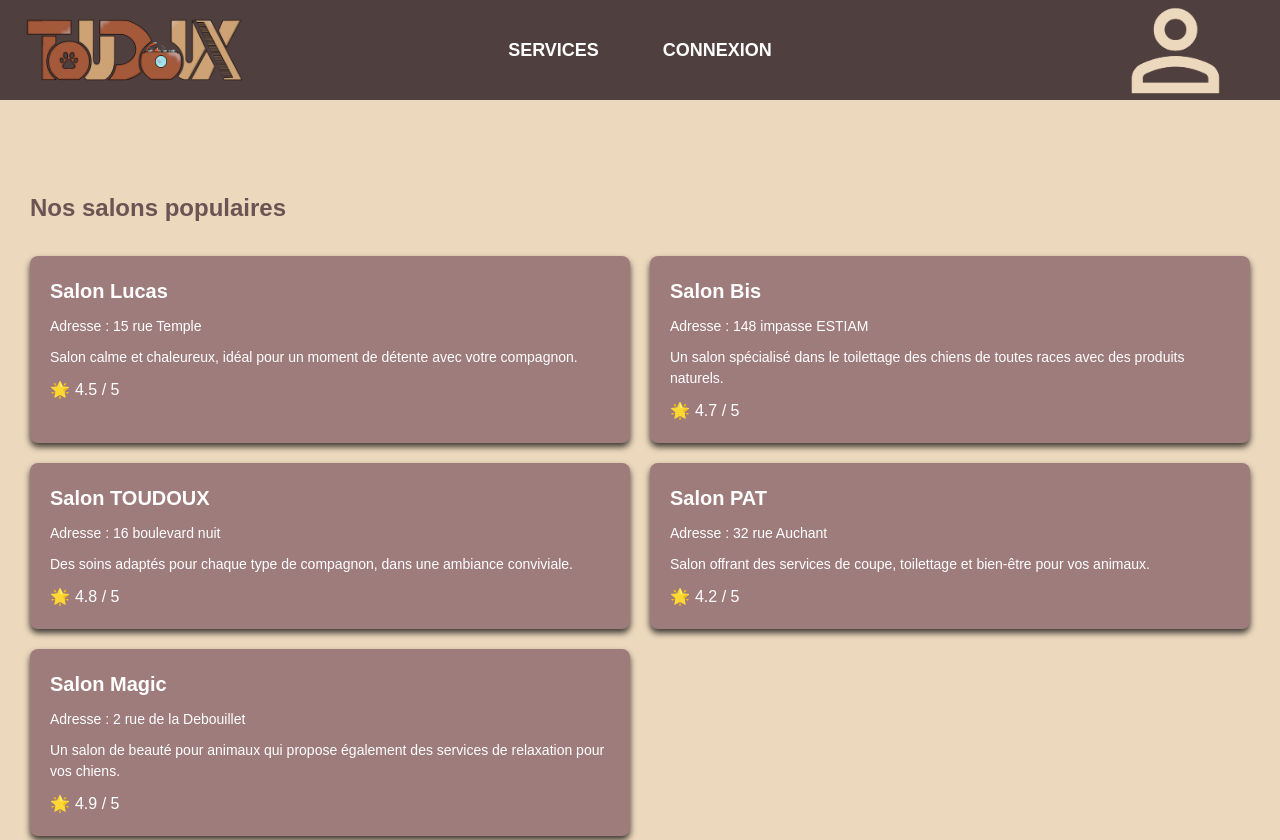
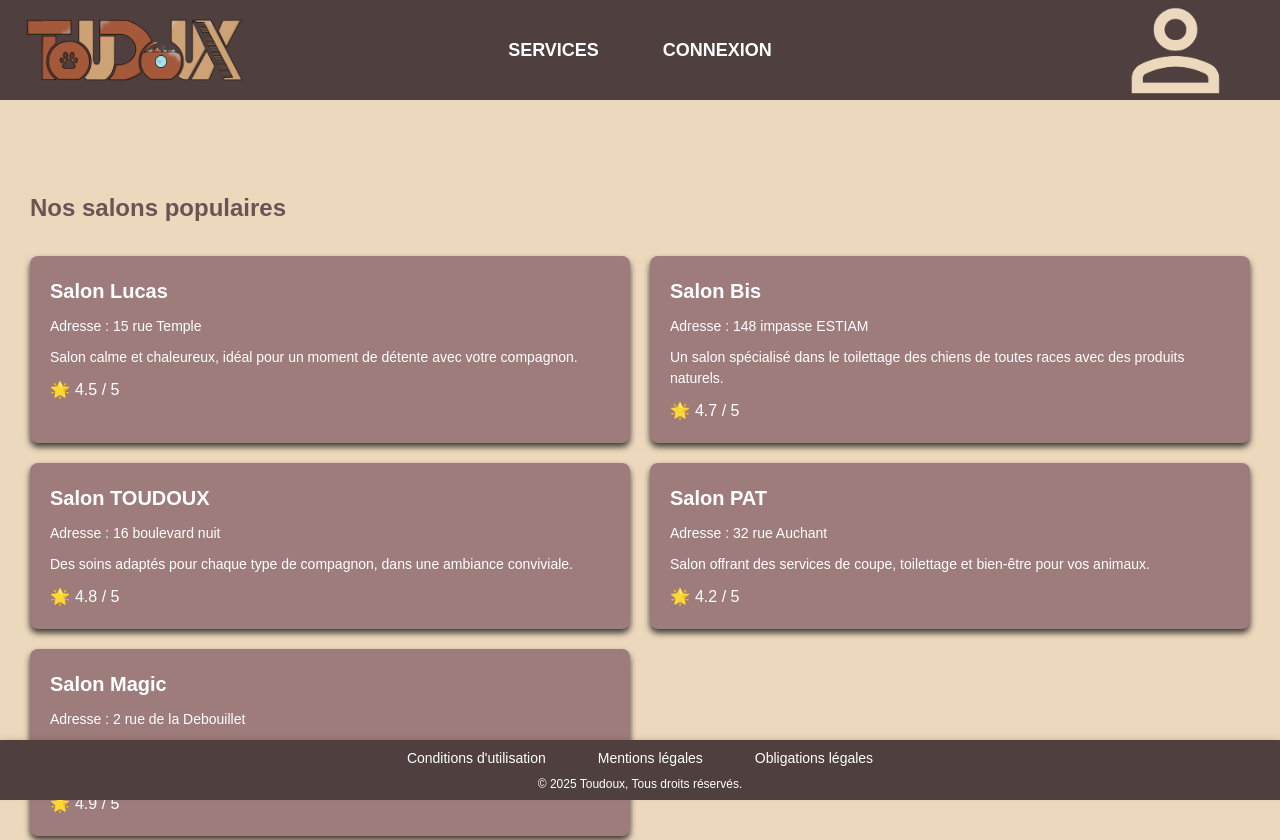
Before and after one commit to Lucasmes93/ToudouxWeb, a Next.js app: page /services in a window 1280 px wide. Shown: the top 840 px of the page. Built offline with nearby package versions, Linux system fonts and the light colour scheme.

Commit message:
changement de conflits du css

```diff
--- a/styles/services.css
+++ b/styles/services.css
@@ -34,6 +34,37 @@ body {
   z-index: 10;
 }
 
+footer {
+  position: fixed; /* Fixe le footer en bas de l'écran */
+  bottom: 0;
+  left: 0;
+  width: 100vw; /* Prend toute la largeur de l'écran */
+  height: 60px; /* Hauteur fixe (ajuste si nécessaire) */
+  background-color: #503f3f; /* Garde la couleur actuelle */
+  color: white;
+  display: flex;
+  flex-direction: column;
+  justify-content: center;
+  align-items: center;
+  z-index: 1000; /* Assure qu’il est au-dessus des autres éléments si besoin */
+  box-shadow: 0px -2px 5px rgba(0, 0, 0, 0.1); /* Optionnel : effet d'ombre */
+
+}
+
+footer a {
+color: white;
+text-decoration: none;
+margin: 0 10px;
+transition: color 0.3s;
+}
+
+footer a:hover {
+text-decoration: underline;
+}
+
+footer p {
+font-size: 0.75rem;
+}
 
 .nav-links {
   @apply flex justify-center gap-8 text-sm;
@@ -122,30 +153,6 @@ body {
   color: #fbbd23; /* Gold color for the stars */
 }
 
-/* Footer */
-footer {
-  background-color: #6c5454;
-  color: white;
-  text-align: center;
-  padding: 20px;
-  margin-top: auto; /* Colle le footer en bas */
-}
-
-footer a {
-  color: white;
-  text-decoration: none;
-  margin: 0 10px;
-  transition: color 0.3s;
-}
-
-footer a:hover {
-  text-decoration: underline;
-}
-
-footer p {
-  font-size: 0.75rem;
-}
-
 /* Media Query for Responsiveness */
 @media (max-width: 768px) {
   .service-grid {
@@ -170,8 +177,4 @@ footer p {
     font-size: 14px;
   }
 
-  .footer-links {
-    flex-direction: column;
-    gap: 15px;
-  }
 }
```
